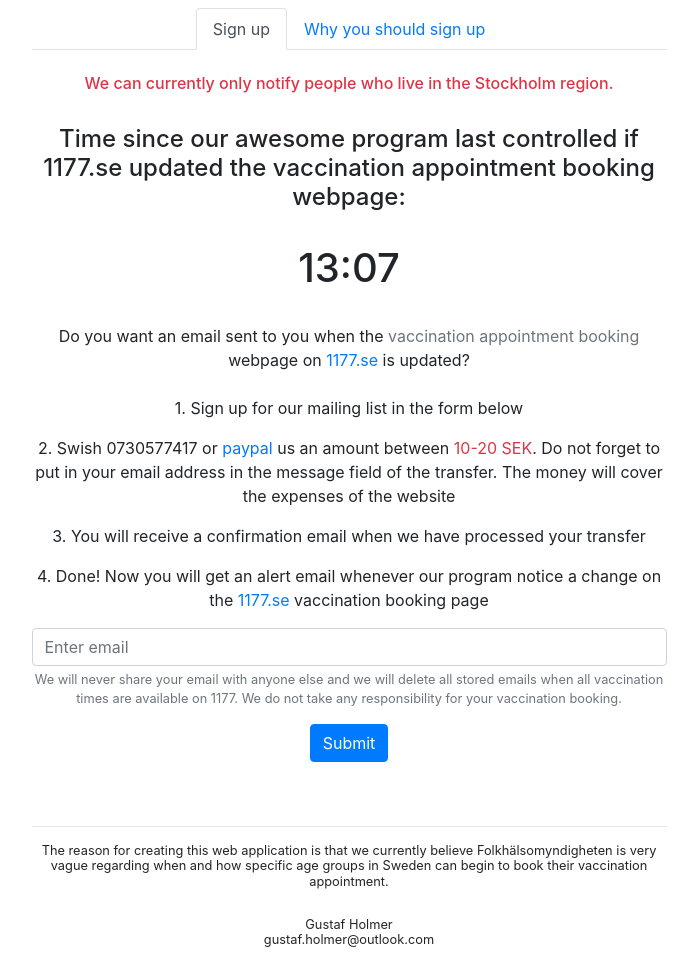
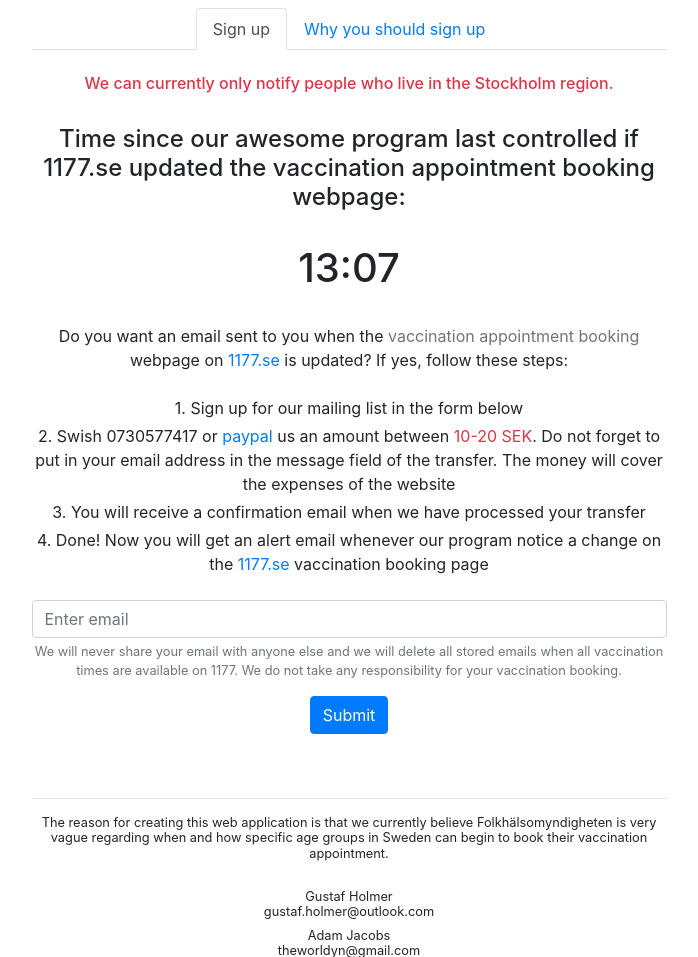
Before and after one commit to worldyn/vaccinalert, a Flask app: page / in a window 1280 px wide. Shown: the top 957 px of the page, without its empty margins (291-989 px from the left). Run offline with Flask 2, Linux system fonts and the light colour scheme; parts of the project's set-up code (start-up, migrations or seed data) failed here and were passed over; some libraries are stand-ins or nearby versions.

Commit message:
fixed input

```diff
--- a/vaccinalert/emailsender.py
+++ b/vaccinalert/emailsender.py
@@ -7,8 +7,7 @@ import time
 message_notif = """\
 Subject: 1177 vaccination page changed in your region
 
-This mail was sent to you because you had signed up for the vaccine alert mail list. Please check the
-1177 vaccination page as it has been updated.\n Regards,\nvaccinalert"""
+This mail was sent to you because you had signed up for the vaccine alert mail list. Please check the 1177 vaccination page as it has been updated.\n Regards,\nvaccinalert"""
 
 message_verify = """\
 Subject: vaccinalert recieved your payment
--- a/vaccinalert/static/css/style.css
+++ b/vaccinalert/static/css/style.css
@@ -10,7 +10,3 @@ hr {
     border: 0;
     border-top: 1px solid rgba(0, 0, 0, 0.1);
   }
-
-  .marginFix {
-      margin-bottom: 0;
-  }
--- a/vaccinalert/templates/base.html
+++ b/vaccinalert/templates/base.html
@@ -11,6 +11,8 @@
     <meta name="keywords" content="vaccine covid notification corona 1177 1177.se vaccination stockholm sweden">
     <meta name="msvalidate.01" content="BDB6F796C82C771EAA3C4BF331AA8D14" />
 
+    <link rel="stylesheet" href="https://stackpath.bootstrapcdn.com/bootstrap/4.3.1/css/bootstrap.min.css" integrity="sha384-ggOyR0iXCbMQv3Xipma34MD+dH/1fQ784/j6cY/iJTQUOhcWr7x9JvoRxT2MZw1T" crossorigin="anonymous">
+
 
     <title>{% block title %}{% endblock %}</title>
 
@@ -22,7 +24,9 @@
 
     <div class="container">
         <div class="row">
-            <div class="col-sm"></div>
+            <div class="col-sm">
+
+            </div>
 
             <div class="col-sm-7">
                 <form method="POST" action="">
@@ -42,16 +46,18 @@
                                     <br />
                                     <h6 class="text-danger">We can currently only notify people who live in the Stockholm region.</h6> <br>
                                     <h4>Time since our awesome program last controlled if 1177.se updated the vaccination appointment booking webpage:</h4> <br>
+
                                     <h1 id="clock"></h1> <br>
 
-                                    <p class="pb-2">Do you want an email sent to you when the <span class="text-secondary">vaccination appointment booking</span>
-                                        webpage on <a href="https://www.1177.se/Stockholm/sjukdomar--besvar/lungor-och-luftvagar/inflammation-och-infektion-ilungor-och-luftror/om-covid-19--coronavirus/om-vaccin-mot-covid-19/boka-tid-for-vaccination-mot-covid-19-i-stockholms-lan/">1177.se</a> is updated?</p>
-                                    <h7 class="marginFix">
-                                        <p class="marginFix">1. Sign up for our mailing list in the form below</p>
-                                        <p class="marginFix">2. Swish 0730577417 or <a href="https://www.paypal.com/paypalme/gustafholmer?locale.x=sv_SE&fbclid=IwAR1PLcrgPMYuxS51xExodu_D-Mpe-kqpYVt4xn4pJJ7IUT_rmZPd7JA8XF0">paypal</a> us an amount between <span class="text-danger"> 10-20 SEK</span>.
+                                    <p class="mb-4" >Do you want an email sent to you when the <span class="text-secondary">vaccination appointment booking</span>
+                                        webpage on <a href="https://www.1177.se/Stockholm/sjukdomar--besvar/lungor-och-luftvagar/inflammation-och-infektion-ilungor-och-luftror/om-covid-19--coronavirus/om-vaccin-mot-covid-19/boka-tid-for-vaccination-mot-covid-19-i-stockholms-lan/">1177.se</a> is updated? If yes, follow these steps:</p>
+
+                                    <h7>
+                                        <p class="mb-1">1. Sign up for our mailing list in the form below</p>
+                                        <p class="mb-1">2. Swish 0730577417 or <a href="https://www.paypal.com/paypalme/gustafholmer?locale.x=sv_SE&fbclid=IwAR1PLcrgPMYuxS51xExodu_D-Mpe-kqpYVt4xn4pJJ7IUT_rmZPd7JA8XF0">paypal</a> us an amount between <span class="text-danger"> 10-20 SEK</span>.
                                             Do not forget to put in your email address in the message field of the transfer. The money will cover the expenses of the website</p>
-                                        <p class="marginFix">3. You will receive a confirmation email when we have processed your transfer</p>
-                                        <p class="marginFix">4. Done! Now you will get an alert email whenever our program notice a change on the <a href="https://www.1177.se/Stockholm/sjukdomar--besvar/lungor-och-luftvagar/inflammation-och-infektion-ilungor-och-luftror/om-covid-19--coronavirus/om-vaccin-mot-covid-19/boka-tid-for-vaccination-mot-covid-19-i-stockholms-lan/">1177.se</a> vaccination booking page</p>
+                                        <p class="mb-1">3. You will receive a confirmation email when we have processed your transfer</p>
+                                        <p class="mb-4">4. Done! Now you will get an alert email whenever our program notice a change on the <a href="https://www.1177.se/Stockholm/sjukdomar--besvar/lungor-och-luftvagar/inflammation-och-infektion-ilungor-och-luftror/om-covid-19--coronavirus/om-vaccin-mot-covid-19/boka-tid-for-vaccination-mot-covid-19-i-stockholms-lan/">1177.se</a> vaccination booking page</p>
                                     </h7>
 
                                 </div>
@@ -80,15 +86,15 @@
                                         </p>
 
 
-                                        <h4 class="text-success">Follow these steps to make it possible:</h4>
+                                        <h4 class="mb-4">Follow these steps to make it possible:</h4>
 
 
                                         <h7 >
-                                            <p>1. Sign up for our mailing list in the form below</p>
-                                            <p>2. Swish 0730577417 or <a href="https://www.paypal.com/paypalme/gustafholmer?locale.x=sv_SE&fbclid=IwAR1PLcrgPMYuxS51xExodu_D-Mpe-kqpYVt4xn4pJJ7IUT_rmZPd7JA8XF0">paypal</a> us an amount between <span class="text-danger"> 10-20 SEK</span>.
+                                            <p class="mb-2">1. Sign up for our mailing list in the form below</p>
+                                            <p class="mb-2">2. Swish 0730577417 or <a href="https://www.paypal.com/paypalme/gustafholmer?locale.x=sv_SE&fbclid=IwAR1PLcrgPMYuxS51xExodu_D-Mpe-kqpYVt4xn4pJJ7IUT_rmZPd7JA8XF0">paypal</a> us an amount between <span class="text-danger"> 10-20 SEK</span>.
                                                  Do not forget to put in your email address in the message field of the transfer. The money will cover the expenses of the website</p>
-                                            <p>3. You will receive a confirmation email when we have processed your transfer</p>
-                                            <p>4. Done! Now you will get an alert email whenever our program notice a change on the <a href="https://www.1177.se/Stockholm/sjukdomar--besvar/lungor-och-luftvagar/inflammation-och-infektion-ilungor-och-luftror/om-covid-19--coronavirus/om-vaccin-mot-covid-19/boka-tid-for-vaccination-mot-covid-19-i-stockholms-lan/">1177.se</a> vaccination booking page</p>
+                                            <p class="mb-2">3. You will receive a confirmation email when we have processed your transfer</p>
+                                            <p class="mb-4">4. Done! Now you will get an alert email whenever our program notice a change on the <a href="https://www.1177.se/Stockholm/sjukdomar--besvar/lungor-och-luftvagar/inflammation-och-infektion-ilungor-och-luftror/om-covid-19--coronavirus/om-vaccin-mot-covid-19/boka-tid-for-vaccination-mot-covid-19-i-stockholms-lan/">1177.se</a> vaccination booking page</p>
                                         </h7>
 
                                 </div>
```
